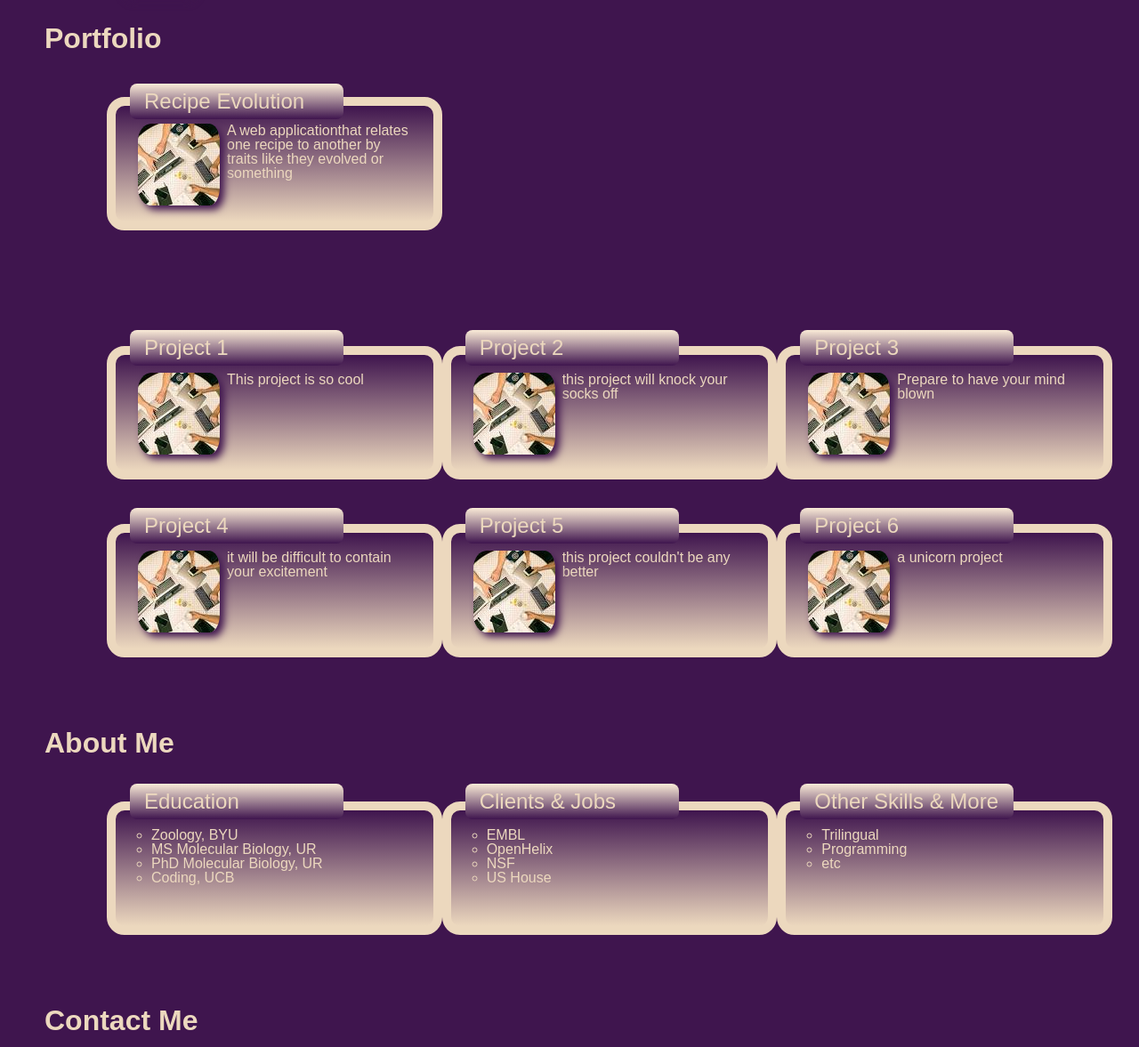
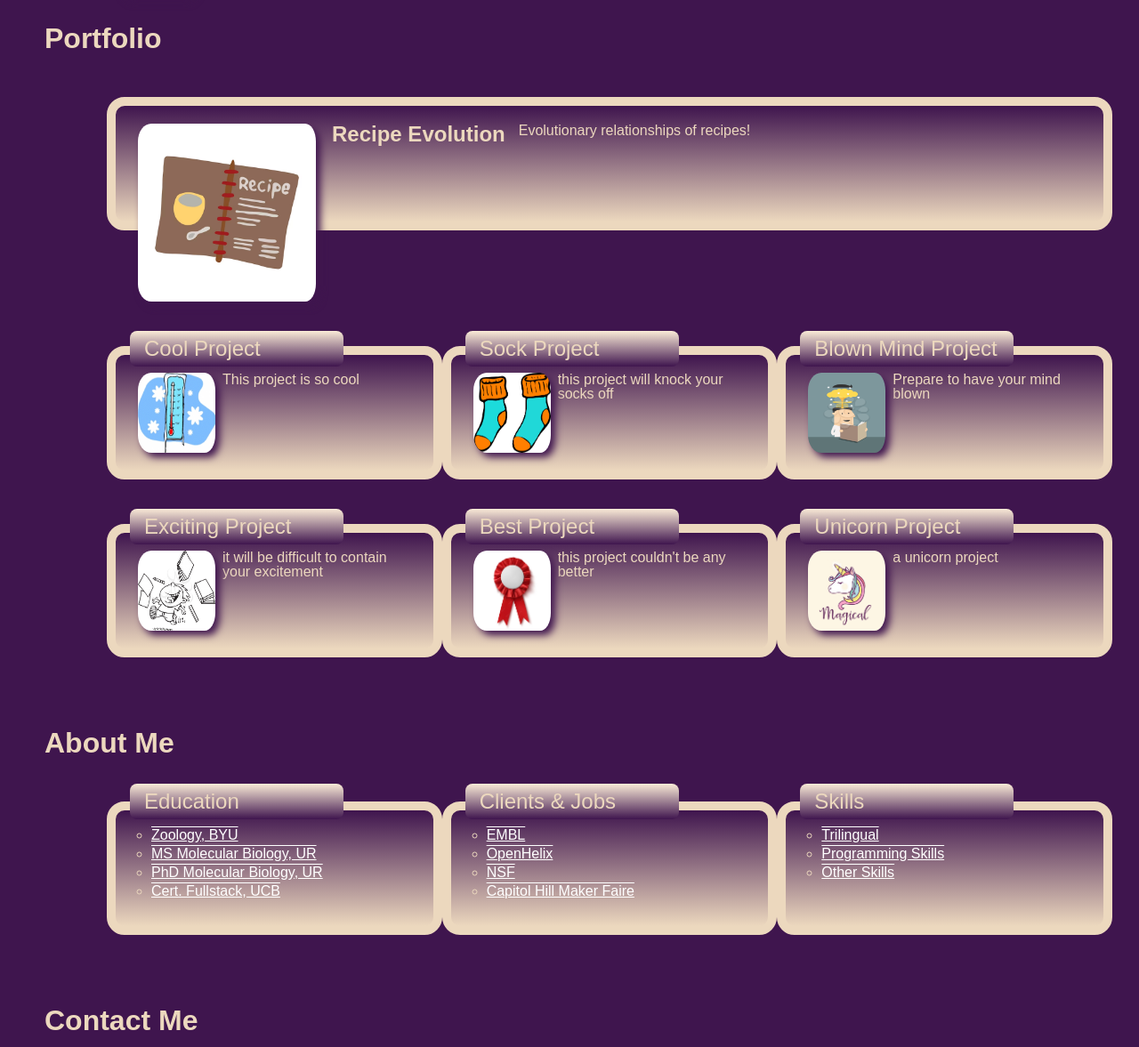
Before and after one commit to TreyLathe/mod-2-challenge, a plain HTML site: page index.html in a window 1280 px wide. Shown: the part 123-1300 px from the top of the page at 89% size. Drawn offline with Linux system fonts and the light colour scheme.

Commit message:
added placeholder images, cleaned up html and css, added README info, made first project shown bigger

```diff
--- a/assets/css/style.css
+++ b/assets/css/style.css
@@ -8,21 +8,27 @@
  a {
     text-decoration: underline overline;
     color: var(--linkcolor);
-    /* margin-left: 20px;   */
  }
 
  a:hover {
   background-color: var(--maintexcolor);
 }
 
- h2
- {
+h2     {
     font-size: 24px;
     color: var(--maintexcolor);
     margin-left: 50px;
   }
 
-  img {
+  h3 {
+    font-size: 24px;
+    color: var(--maintexcolor);
+    margin-left: 10px;
+    margin-right: 15px;
+  }
+
+
+img {
     border-radius: 20px;
     padding-left: 5px;
     padding-right: 8px;
@@ -49,17 +55,6 @@ header {
     border-radius: 20px;
 }
 
-.name {
-  /* nothing seems to change when I add things here. Why? */
-}
-
-nav {
-
-
-    /* font-size: 40px; */
-    /* text-decoration: none; */
-}
-
 main {
   display: flex;
   flex-direction:column;
@@ -81,7 +76,6 @@ main {
 }
 
 
-
 .card {
     flex: 1 50%;
     height: 150px;
@@ -91,6 +85,14 @@ main {
     margin-bottom: 50px;
 }
 
+.firstCard {
+  flex: 1 50%;
+  height: 150px;
+  border: 10px solid;
+  background-image: linear-gradient(var(--maincolor), var(--maintexcolor));
+  border-radius: 20px;
+  margin-bottom: 50px;
+}
 
 .body-card {
     display: flex;
@@ -107,6 +109,9 @@ main {
     margin-left:20px;
   }
 
+  .body-card li {
+    margin-bottom: 5px;
+  }
   .card .card-header {
     /* use position and negative margins to move title of card over the card's outline and create an overlap effect */
     position: relative;
@@ -116,11 +121,9 @@ main {
     background-color: var(--maincolor);
     color: var(--maintexcolor);
     font-size: 24px;
-    /* border: 2px dotted var(--bordercolor); */
     border-radius: 8px;
     background-image: linear-gradient(var(--bordercolor), var(--maincolor));
 
-    /* transition: all 0.5s ease-in-out; */
   }
 
 
@@ -136,20 +139,9 @@ main {
       flex: 0 0 33.333%;
       max-width: 33.333%;
     }
+
+    .firstCard {
+      flex: 0 0 100%;
+      max-width: 100%;
+    }
   }
-
-/* .about {
-    color: var(--maintexcolor);
-    display: flex;
-    flex-wrap: wrap;
-    margin: 30px 30px 30px 120px;
-    border: solid var(--maincolor);
-}
-
-.contact {
-    color: var(--maintexcolor);
-    display: flex;
-    flex-wrap: wrap;
-    margin: 30px 30px 30px 120px;
-    border: solid var(--maincolor);
-} */
--- a/index.html
+++ b/index.html
@@ -9,7 +9,6 @@
 </head>
 
 <body>
-
 
 <header>
    <img src="./assets/images/mephoto.jpg" height="60" width="100"/>
@@ -26,11 +25,12 @@
     <A name="portfolio"></A><h2>Portfolio</h2>
 
     <section class="portfolio">
-        <card class="card">
+        <card class="firstCard">
             <div class= "body-card">
-                <a href="#"><img src="./assets/images/project.jpeg"/></a>
-                A web applicationthat relates one recipe to another by traits like they evolved or something</div>
-                <div class="card-header">Recipe Evolution</div>
+                <a href="#"><img src="./assets/images/confectionery-cooking-book-with-recipes-white-background_665163-216.jpg.avif" height="200px"/></a>
+                <h3>Recipe Evolution</h3>
+                Evolutionary relationships of recipes!</div>
+
         </card>
 
     </section>
@@ -38,40 +38,40 @@
     <section class="portfolio">
         <card class="card">
             <div class= "body-card">
-                <img src="./assets/images/project.jpeg"/> This project is so cool
+                <a href="#"><img src="./assets/images/cold-clip-art-cold-weather-clipart-1-280x250.6.jpg" height="90px" width="100px"/></a> This project is so cool
             </div>
-                <div class="card-header">Project 1</div>
+                <div class="card-header">Cool Project</div>
 
         </card>
         <card class="card">
             <div class= "body-card">
-                <img src="./assets/images/project.jpeg"/>
+                <a href="#"><img src="./assets/images/socks.png" height="90px" width="100px"/></a>
                 this project will knock your socks off </div>
-            <div class="card-header">Project 2</div>
+            <div class="card-header">Sock Project</div>
         </card>
         <card class="card">
             <div class= "body-card">
-                <img src="./assets/images/project.jpeg"/>
+                <a href="#"><img src="./assets/images/blownmind.png" height="90px" width="100px"/></a>
                 Prepare to have your mind blown</div>
-            <div class="card-header">Project 3</div>
+            <div class="card-header">Blown Mind Project</div>
         </card>
         <card class="card">
             <div class= "body-card">
-                <img src="./assets/images/project.jpeg"/>
+                <a href="#"><img src="./assets/images/yay.png" height="90px" width="100px"/></a>
                 it will be difficult to contain your excitement</div>
-            <div class="card-header">Project 4</div>
+            <div class="card-header">Exciting Project</div>
         </card>
         <card class="card">
             <div class= "body-card">
-                <img src="./assets/images/project.jpeg"/>
+                <a href="#"><img src="./assets/images/realistic-red-fabric-award-ribbon_199548-515.jpg.avif" height="90px" width="100px"/></a>
                 this project couldn't be any better</div>
-            <div class="card-header">Project 5</div>
+            <div class="card-header">Best Project</div>
         </card>
         <card class="card" >
             <div class= "body-card">
-                <img src="./assets/images/project.jpeg"/>
+                <a href="#"><img src="./assets/images/magical-unicorn-illustration_1324-79.jpg.avif" height="90px" width="100px"/></a>
                 a unicorn project</div>
-            <div class="card-header">Project 6</div>
+            <div class="card-header">Unicorn Project</div>
         </card>
     </section>
 
@@ -84,38 +84,44 @@
         <card class="card">
             <div class= "body-card">
                         <ul>
-                            <li>Zoology, BYU</li>
-                            <li>MS Molecular Biology, UR</li>
-                            <li>PhD Molecular Biology, UR</li>
-                            <li>Coding, UCB</li></lk>
+                            <li><a href="#">Zoology, BYU</a></li>
+                            <li><a href="#">MS Molecular Biology, UR</a></li>
+                            <li><a href="#">PhD Molecular Biology, UR</a></li>
+                            <li><a href="#">Cert. Fullstack, UCB</a></li>
                         </ul>
             </div>
             <div class="card-header">Education</div>
         </card>
+        <!-- will have a hover box explaining work done at these -->
         <card class="card">
             <div class= "body-card">
                 <ul>
-                    <li>EMBL</li>
-                    <li>OpenHelix</li>
-                    <li>NSF</li>
-                    <li>US House</li>
+                    <li><a href="https://www.embl.org/groups/bork/">EMBL</a></li>
+                    <li><a href="https://www.sbir.gov/node/256551">OpenHelix</a></li>
+                    <li><a href="https://www.nsf.gov/dir/index.jsp?org=CISE">NSF</a></li>
+                    <li><a href="https://www.uspto.gov/about-us/events/capitol-hill-maker-faire">Capitol Hill Maker Faire</a></li>
                 </ul>
             </div>
             <div class="card-header">Clients & Jobs</div>
-        </card><card class="card">
+        </card>
+<!-- hover card describing skills in more detail,
+    such as 'trilingual' will describe proficiency in English, Korean and German -->
+        <card class="card">
             <div class= "body-card">
                 <ul>
-                    <li>Trilingual</li>
-                    <li>Programming</li>
-                    <li>etc</li>
+                    <li><a href="#">Trilingual</a></li>
+                    <li><a href="#">Programming Skills</a></li>
+                    <li><a href="#">Other Skills</a></li>
                 </ul>
             </div>
-            <div class="card-header">Other Skills & More</div>
+            <div class="card-header">Skills</div>
         </card>
 
     </section>
     <A name="contact"></A><h2>Contact Me</h2>
 
+    <!-- this section's cards need to be redisgned to be _just_ the card header
+    sized boxes with links directly -->
     <section class="about">
         <card class="card">
             <div class= "body-card"><a href="mailto: trey@latheconsulting.com">Email Me</a> </div>
@@ -139,51 +145,3 @@
 </footer>
 
 </body>
-
-
-// <!-- below is grabbed text to learn from/add to here -->
-// <!-- /* using a mobile-first approach, set base column width to be 100% and we'll update it using media queries for larger screen sizes */
-// card {
-//   flex: 1 0 100%;
-//   padding: 1.5rem;
-//   /* when the screen resizes, make it so our columns don't jump in size */
-//   transition: flex-basis 500ms linear;
-//   margin-bottom: 1.5rem;
-// }
-
-// /* make each code card a flexbox column to align and justify content within it */
-// .code-card {
-//   display: flex;
-//   flex-direction: column;
-//   justify-content: flex-start;
-//   min-height: 100%;
-//   padding: 2rem;
-//   color: var(--heliotrope);
-
-//   /* outline is like border, but on the outside of the box instead of inside */
-//   outline: 2px dashed var(--gin);
-//   outline-offset: -2px;
-//   transition: all 0.5s ease-in-out;
-// }
-
-// .code-card .card-header {
-//   /* use position and negative margins to move title of card over the card's outline and create an overlap effect */
-//   position: relative;
-//   margin: -4rem 0 1.5rem 0;
-//   padding: 0.5rem 1rem;
-//   background-color: var(--outer-space);
-//   color: var(--heliotrope);
-//   border: 2px solid var(--gin);
-//   border-radius: 8px;
-//   transition: all 0.5s ease-in-out;
-// }
-
-// /* set an outer and inner drop shadow on the card to create a glowing effect on hover */
-// .code-card:hover,
-// .code-card:hover .card-header {
-//   box-shadow: inset 0px 0px 8px var(--heliotrope), 0 0 15px var(--heliotrope);
-// }
-
-// /* each card's code block grows to the height of the largest code block on the page, making each card even in height */
-// .code-card .code-block {
-//   flex-grow: 1;
```
Also changed, not shown: assets/images/blownmind.png (added), assets/images/cold-clip-art-cold-weather-clipart-1-280x250.6.jpg (added), assets/images/confectionery-cooking-book-with-recipes-white-background_665163-216.jpg.avif (added), assets/images/magical-unicorn-illustration_1324-79.jpg.avif (added), assets/images/realistic-red-fabric-award-ribbon_199548-515.jpg.avif (added), assets/images/socks.png (added), assets/images/yay.png (added), 1 other file.
